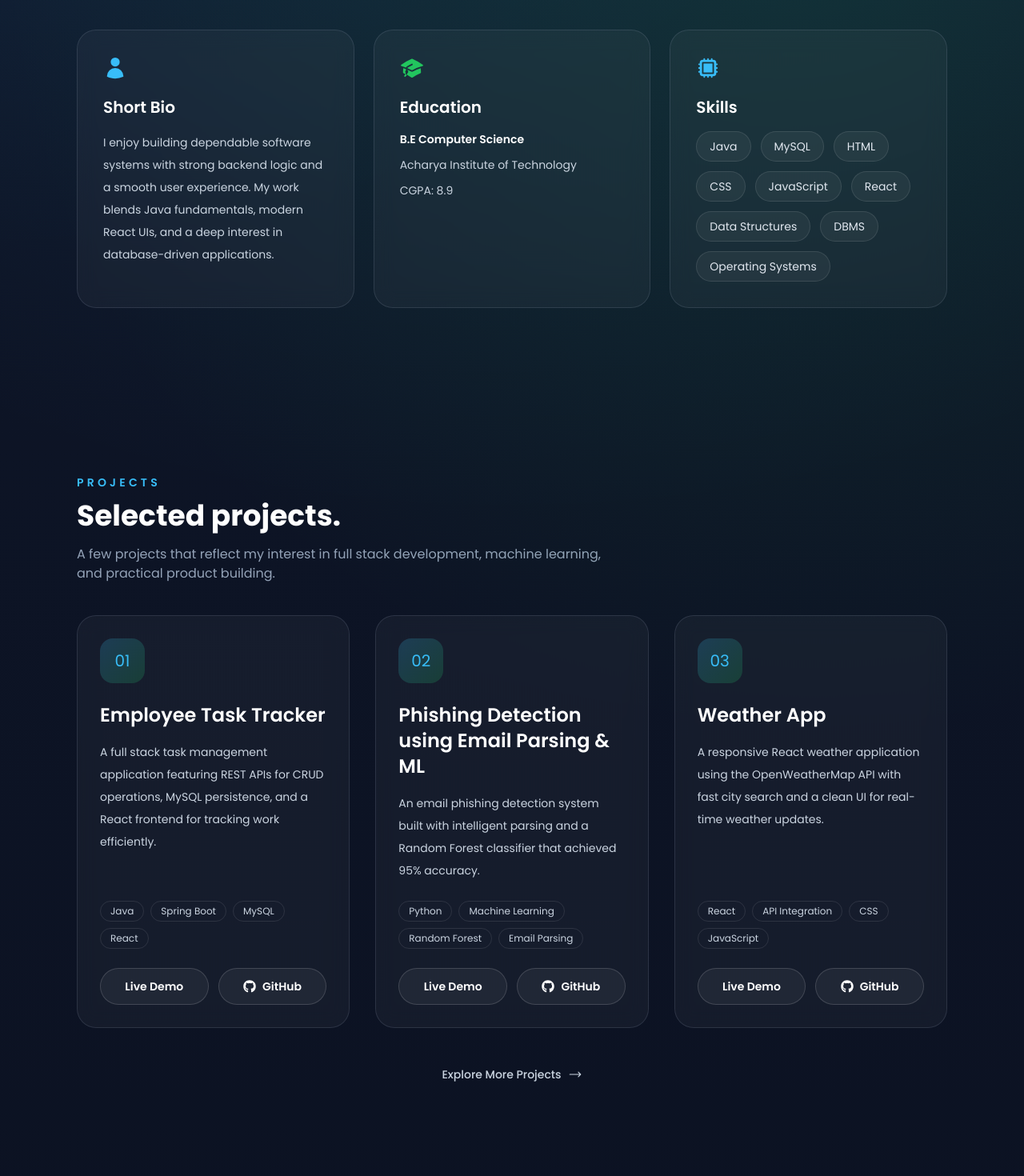
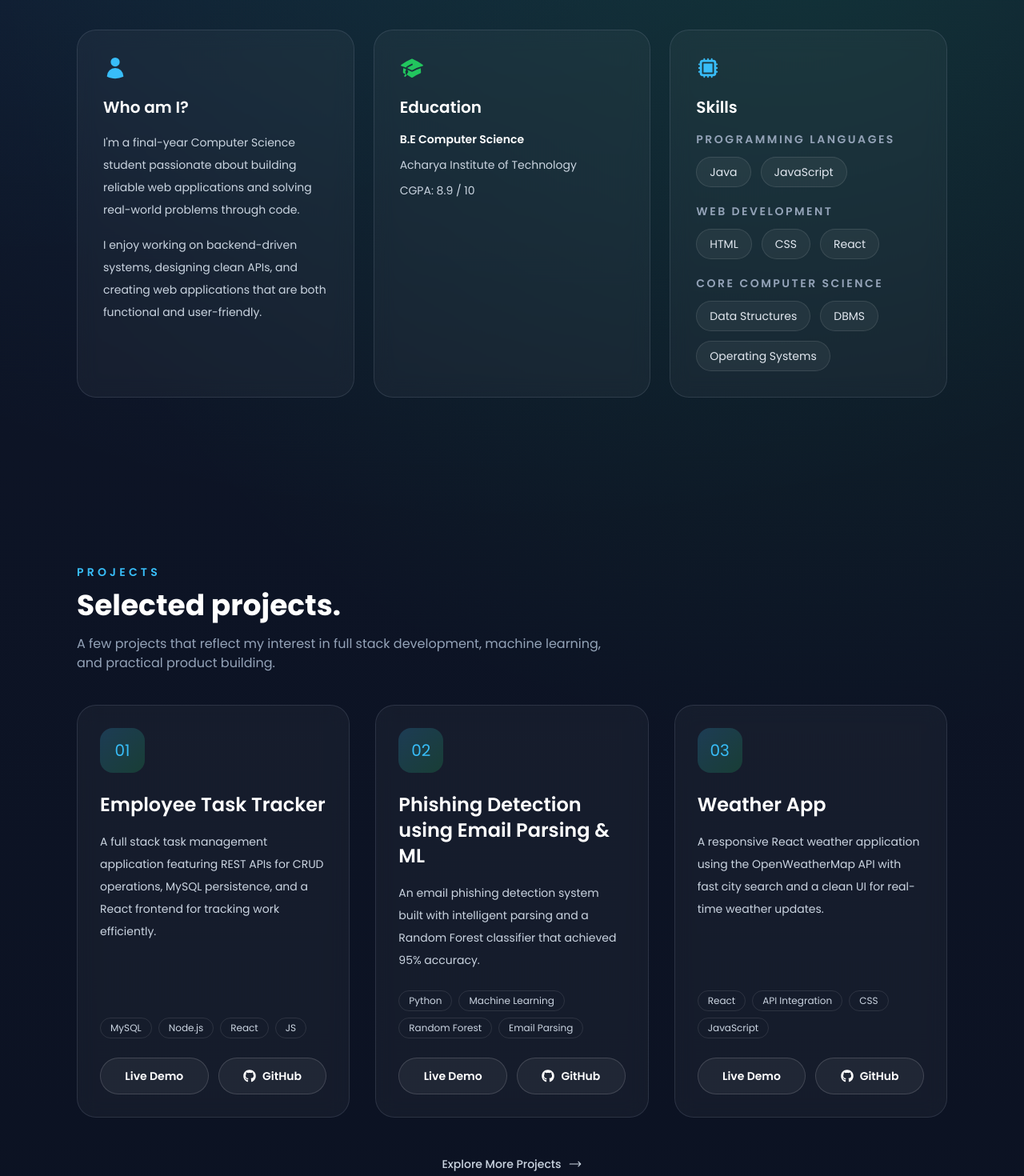
Before and after one commit to madhurasharan/new-portfolio, a React (Vite) app: page / in a window 1280 px wide. Shown: the part 1100-2570 px from the top of the page at 80% size. Built offline with nearby package versions, Linux system fonts and the light colour scheme.

Commit message:
modified components

```diff
--- a/src/components/About.jsx
+++ b/src/components/About.jsx
@@ -1,16 +1,19 @@
 import { motion } from 'framer-motion';
 import { HiAcademicCap, HiCpuChip, HiUser } from 'react-icons/hi2';
 
-const skills = [
-  'Java',
-  'MySQL',
-  'HTML',
-  'CSS',
-  'JavaScript',
-  'React',
-  'Data Structures',
-  'DBMS',
-  'Operating Systems',
+const skillGroups = [
+  {
+    title: 'Programming Languages',
+    items: ['Java', 'JavaScript'],
+  },
+  {
+    title: 'Web Development',
+    items: ['HTML', 'CSS', 'React'],
+  },
+  {
+    title: 'Core Computer Science',
+    items: ['Data Structures', 'DBMS', 'Operating Systems'],
+  },
 ];
 
 const reveal = {
@@ -50,12 +53,17 @@ export default function About() {
           className="glass-card p-6 md:p-8"
         >
           <HiUser className="mb-5 text-3xl text-brand-primary" />
-          <h3 className="mb-4 text-xl font-semibold text-white">Short Bio</h3>
-          <p className="text-sm leading-7 text-slate-300">
-            I enjoy building dependable software systems with strong backend logic and a
-            smooth user experience. My work blends Java fundamentals, modern React UIs,
-            and a deep interest in database-driven applications.
+          <h3 className="mb-4 text-xl font-semibold text-white">Who am I?</h3>
+          <div className="space-y-4 text-sm leading-7 text-slate-300">
+            <p>
+              I&apos;m a final-year Computer Science student passionate about building
+              reliable web applications and solving real-world problems through code.
             </p>
+            <p>
+              I enjoy working on backend-driven systems, designing clean APIs, and
+              creating web applications that are both functional and user-friendly.
+            </p>
+          </div>
         </motion.article>
 
         <motion.article
@@ -71,7 +79,7 @@ export default function About() {
           <div className="space-y-3 text-sm text-slate-300">
             <p className="font-semibold text-white">B.E Computer Science</p>
             <p>Acharya Institute of Technology</p>
-            <p>CGPA: 8.9</p>
+            <p>CGPA: 8.9 / 10</p>
           </div>
         </motion.article>
 
@@ -85,8 +93,14 @@ export default function About() {
         >
           <HiCpuChip className="mb-5 text-3xl text-brand-primary" />
           <h3 className="mb-4 text-xl font-semibold text-white">Skills</h3>
+          <div className="space-y-5">
+            {skillGroups.map((group) => (
+              <div key={group.title}>
+                <h4 className="mb-3 text-sm font-semibold uppercase tracking-[0.18em] text-slate-400">
+                  {group.title}
+                </h4>
                 <div className="flex flex-wrap gap-3">
-            {skills.map((skill) => (
+                  {group.items.map((skill) => (
                     <span
                       key={skill}
                       className="rounded-full border border-white/10 bg-white/5 px-4 py-2 text-sm text-slate-200"
@@ -95,6 +109,9 @@ export default function About() {
                     </span>
                   ))}
                 </div>
+              </div>
+            ))}
+          </div>
         </motion.article>
       </div>
     </section>
--- a/src/components/Achievements.jsx
+++ b/src/components/Achievements.jsx
@@ -37,8 +37,7 @@ export default function Achievements() {
             <div>
               <h3 className="text-xl font-semibold text-white">{achievement}</h3>
               <p className="mt-3 text-sm leading-7 text-slate-300">
-                A milestone that reflects practical problem-solving, strong fundamentals,
-                and the drive to keep improving through real-world challenges.
+
               </p>
             </div>
           </motion.article>
--- a/src/components/Projects.jsx
+++ b/src/components/Projects.jsx
@@ -7,9 +7,9 @@ const projects = [
     title: 'Employee Task Tracker',
     description:
       'A full stack task management application featuring REST APIs for CRUD operations, MySQL persistence, and a React frontend for tracking work efficiently.',
-    stack: ['Java', 'Spring Boot', 'MySQL', 'React'],
+    stack: ['MySQL', 'Node.js', 'React', 'JS'],
     github:
-      'https://github.com/search?q=user%3Amadhurasharan+employee-task-tracker&type=repositories',
+      'https://github.com/madhurasharan/Employ-Task-Tracker',
     demo: '#',
   },
   {
@@ -18,7 +18,7 @@ const projects = [
       'An email phishing detection system built with intelligent parsing and a Random Forest classifier that achieved 95% accuracy.',
     stack: ['Python', 'Machine Learning', 'Random Forest', 'Email Parsing'],
     github:
-      'https://github.com/search?q=user%3Amadhurasharan+phishing+detection+email+parsing&type=repositories',
+      'https://github.com/madhurasharan/-Phishing-Detection-Using-Email-Parsing-and-Machine-Learning',
     demo: '#',
   },
   {
@@ -27,8 +27,8 @@ const projects = [
       'A responsive React weather application using the OpenWeatherMap API with fast city search and a clean UI for real-time weather updates.',
     stack: ['React', 'API Integration', 'CSS', 'JavaScript'],
     github:
-      'https://github.com/search?q=user%3Amadhurasharan+weather+app&type=repositories',
-    demo: '#',
+      'https://github.com/madhurasharan/weather-app',
+    demo: 'https://weather-app-lemon-nine-78.vercel.app/',
   },
 ];
 
```
Also changed, not shown: 1 other file (tests, documents, lock files or other folders). Lines whose indentation alone changed are shown as unchanged.
